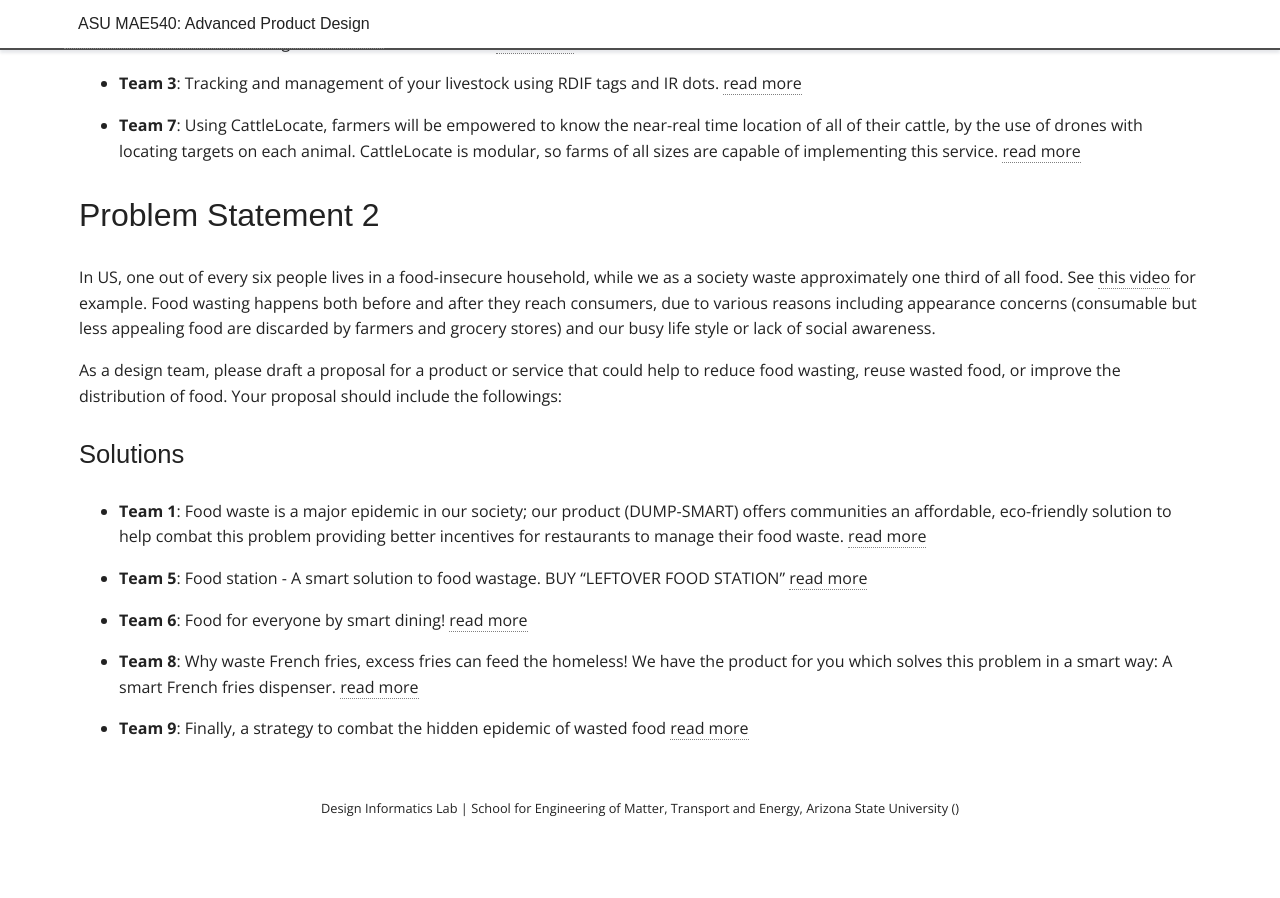
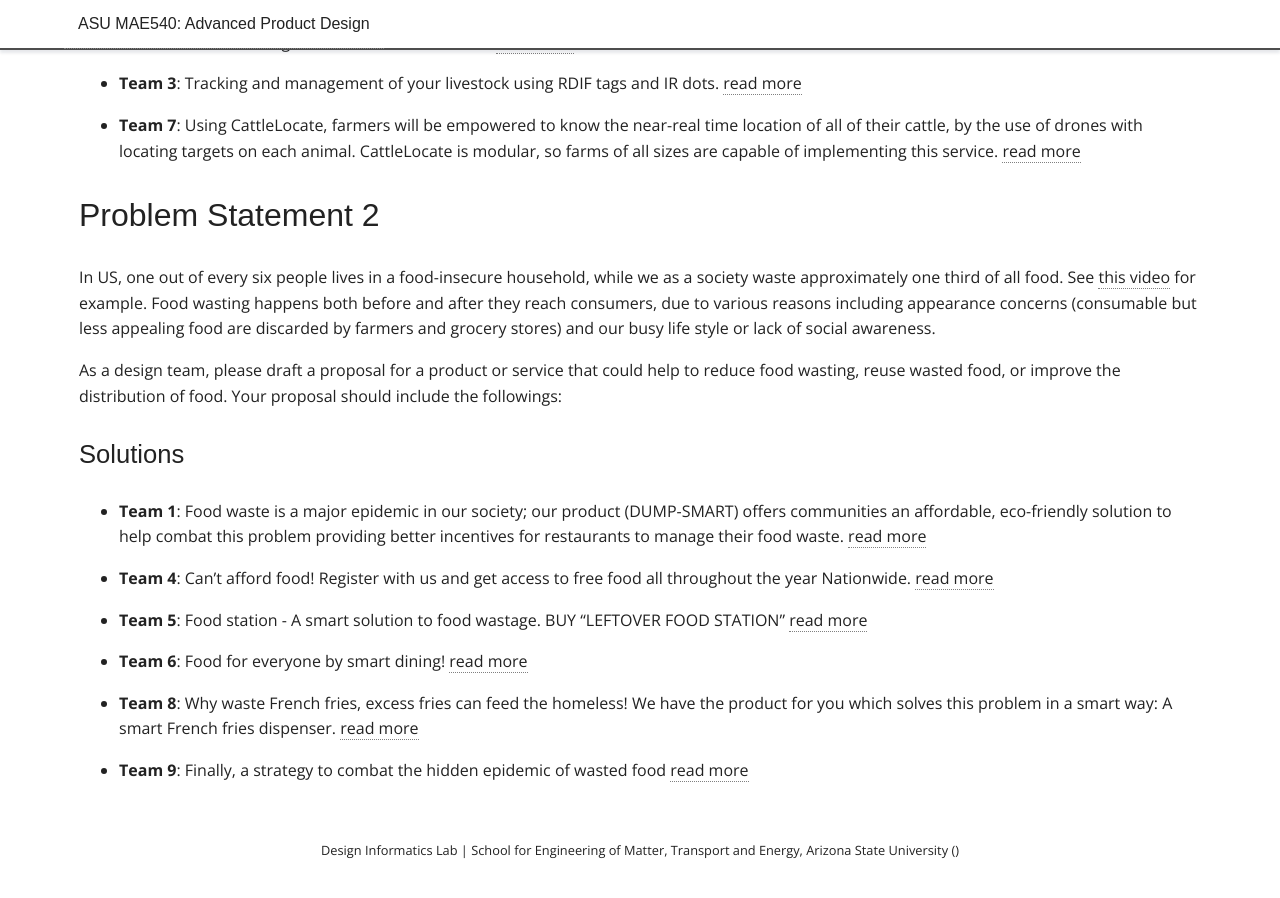
Before and after one commit to DesignInformaticsLab/DesignInformaticsLab.github.io, a Jekyll site: the page built from _posts/teaching/productdesign/2017-02-19-designcompetition1results.md, in a window 1280 px wide and 900 px high, scrolled down 591 px. Built offline with Jekyll 4.4.1, drawn with Linux system fonts in a browser that asks for light colours; some web fonts are replaced; before the commit the page ends 1449 px from its top, so only the background shows below that.

```diff
--- a/_posts/teaching/productdesign/2017-02-19-designcompetition1results.md
+++ b/_posts/teaching/productdesign/2017-02-19-designcompetition1results.md
@@ -51,6 +51,9 @@
             an affordable, eco-friendly solution to help combat this problem providing better incentives for
             restaurants to manage their food waste. [read more][t1]
 
+* **Team 4**: Can't afford food! Register with us and get access to free food all throughout the year Nationwide.
+[read more][t4]
+
 * **Team 5**: Food station - A smart solution to food wastage. BUY "LEFTOVER FOOD STATION" [read more][t5]
 
 * **Team 6**: Food for everyone by smart dining! [read more][t6]
```
